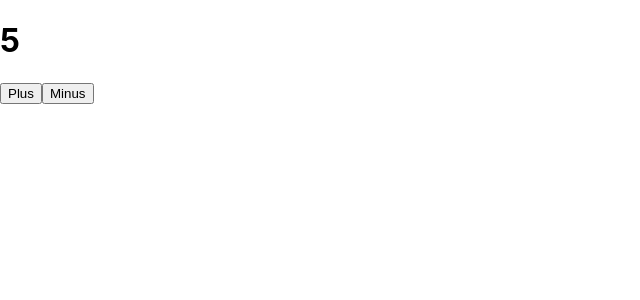
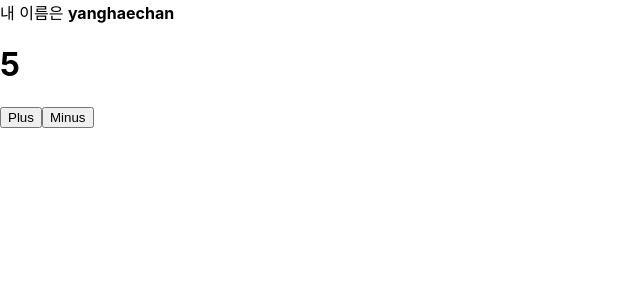
Before and after one commit to Hugekyung/Learn-React, a React (Create React App) app: page / in a window 1280 px wide. Shown: the top 300 px of the page, without its empty margins (0-640 px from the left). Built offline with nearby package versions, Linux system fonts and the light colour scheme.

Commit message:
함수형 컴포넌트 추가

```diff
--- a/src/App.tsx
+++ b/src/App.tsx
@@ -1,9 +1,15 @@
 import Counter from "Counter";
 import React from "react";
+import ShowName from "ShowName";
 
 class App extends React.Component {
     public render() {
-        return <Counter startNumber={5} />;
+        return (
+            <div>
+                <ShowName name="yanghaechan" />
+                <Counter startNumber={5} />
+            </div>
+        );
     }
 }
 
--- /dev/null
+++ b/src/ShowName.tsx
@@ -0,0 +1,15 @@
+import * as React from "react";
+
+interface ShowNameProps {
+    name: string;
+}
+
+const ShowName = ({ name }: ShowNameProps) => {
+    return (
+        <div>
+            내 이름은 <b>{name}</b>
+        </div>
+    );
+};
+
+export default ShowName;
```
Also changed, not shown: package.json (+6 -2 lines), 1 other file (tests, documents, lock files or other folders).
